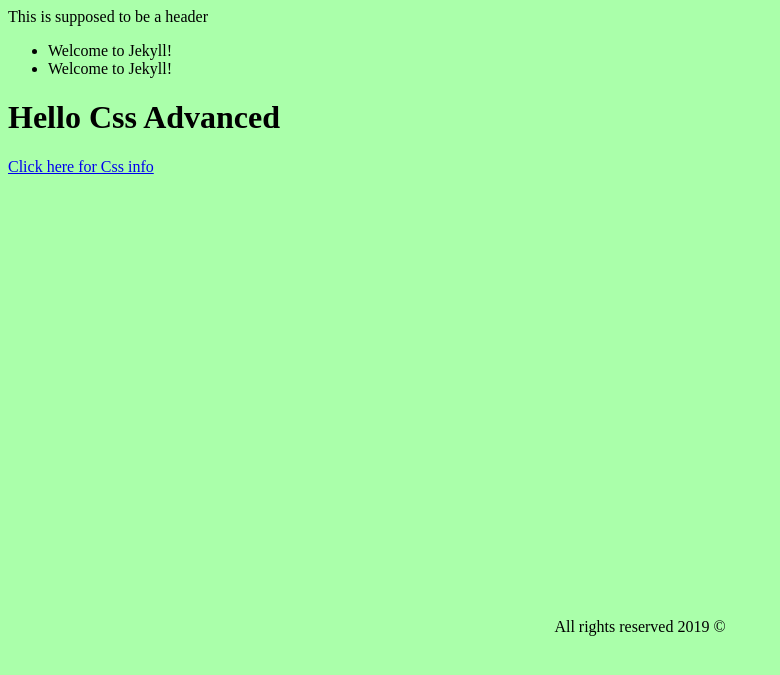
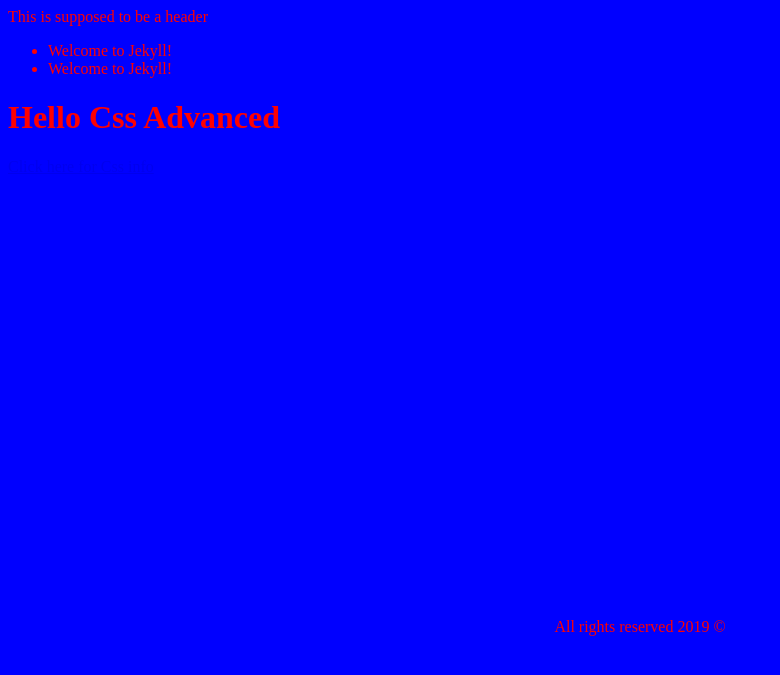
Before and after one commit to EmilLubomirov/css-advanced-demo, a Jekyll site: the page built from index.html, in a window 1280 px wide. Shown: the top 675 px of the page, without its empty margins (0-780 px from the left). Built offline with Jekyll 4.4.1, drawn with Linux system fonts in a browser that asks for light colours.

Commit message:
Update background to blue

```diff
--- a/css/style.css
+++ b/css/style.css
@@ -1,6 +1,7 @@
 body {
 
-    background-color: #aaffaa;
+    background-color: blue;
+    color: red;
 }
 
 .site-footer{
```
